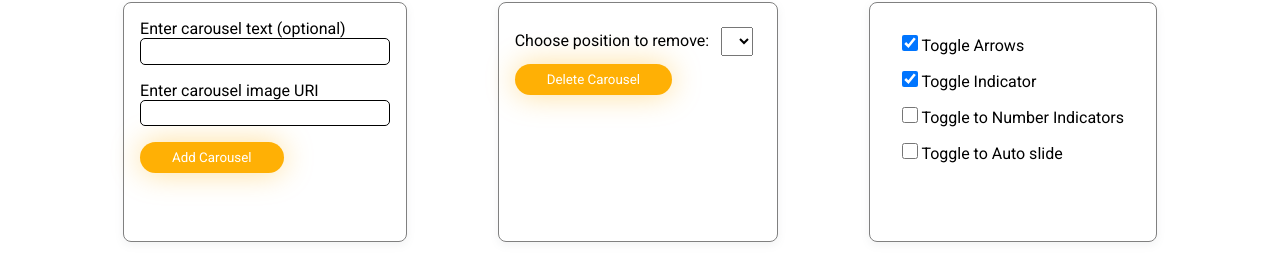
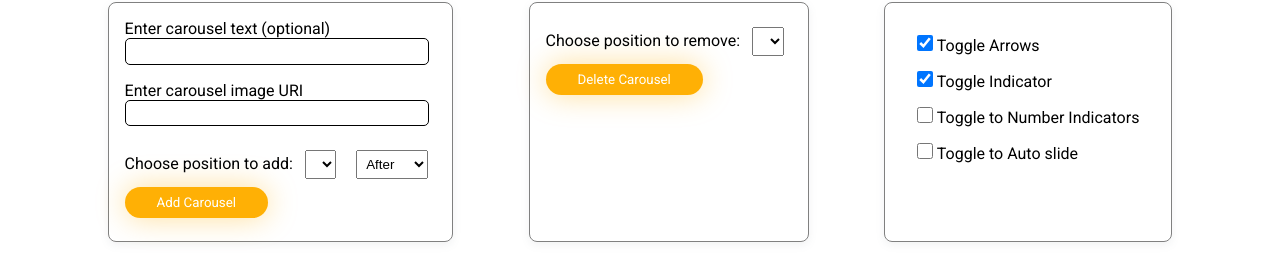
Before and after one commit to SujalXplores/JS-Carousel, a plain HTML site: page index.html in a window 1280 px wide. Shown: the part 160-440 px from the top of the page. Drawn offline with Linux system fonts and the light colour scheme.

Commit message:
add by position select added

```diff
--- a/index.html
+++ b/index.html
@@ -53,6 +53,14 @@
                                 <input type="url" class="form-control" id="carousel_image_input" required />
                             </div>
 
+                            <label for="available-slides__add">Choose position to add:</label>
+                            <select id="available-slides__add" class="selectIndex"
+                                onfocus="populateDropdown()"></select>
+                            <select class="selectIndex">
+                                <option>After</option>
+                                <option>Before</option>
+                            </select>
+
                             <button type="submit" id="add-carousel" class="btn">Add Carousel</button>
                         </form>
                 </div>
@@ -62,8 +70,8 @@
                     <h1 class="controllers-header">Delete Carousel</h3>
                         <form onsubmit="event.preventDefault(); removeSlideHandler()" class="main__form"
                             id="delete_carousel_form">
-                            <label for="available-slides">Choose position to remove:</label>
-                            <select id="available-slides" class="selectIndex" onfocus="getAllSlideIndexes()"
+                            <label for="available-slides__delete">Choose position to remove:</label>
+                            <select id="available-slides__delete" class="selectIndex" onfocus="populateDropdown()"
                                 required></select>
 
                             <button type="submit" id="delete-carousel" class="btn btn-danger">Delete Carousel</button>
```
